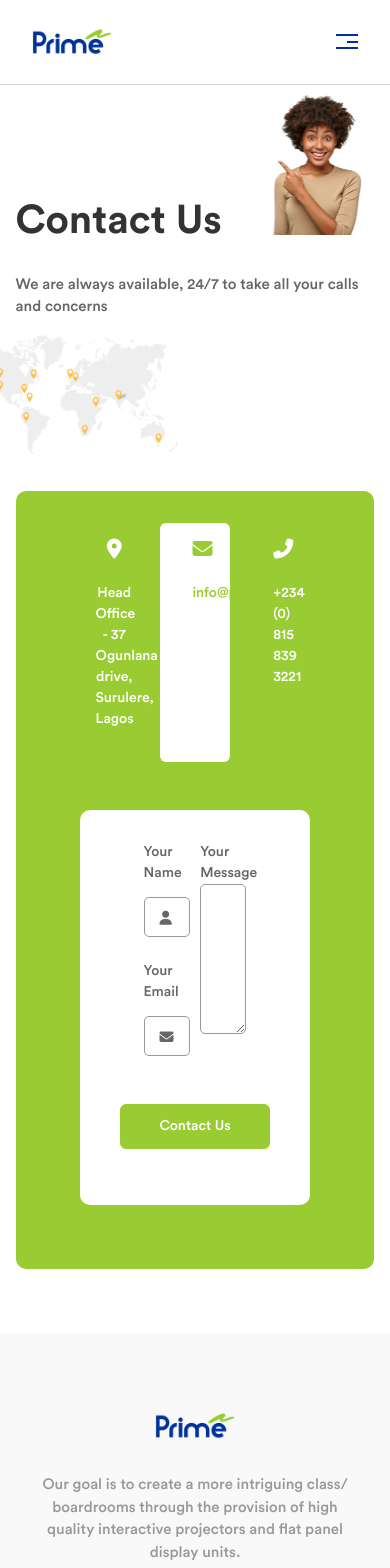
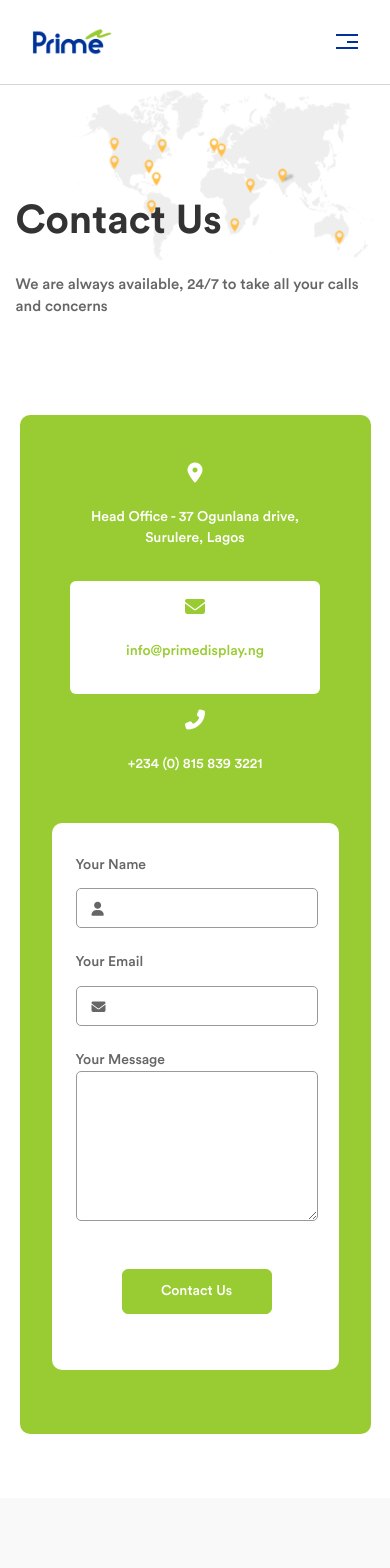
Before and after one commit to The-Anomaly/PrimeDisplay, a React (Create React App) app: page /contact in a window 390 px wide. Shown: the top 1568 px of the page. Built offline with nearby package versions, Linux system fonts and the light colour scheme.

Commit message:
contact page responsiveness

```diff
--- a/src/Components/Contact/contact.css
+++ b/src/Components/Contact/contact.css
@@ -130,9 +130,25 @@
     padding: 1rem;
 }
 
+@media(max-width: 1200px) {
+    .p-ct-img {
+        top: -21rem;
+    }
+}
+
 @media(max-width: 1000px) {
     .p-contactus-ttl {
         font-size: 3rem;
+    }
+    .p-ct-img {
+        top: -48%;
+    }
+    .p-ct-location {
+        padding: 1rem;
+    }
+    .p-contact-form {
+        padding-left: 2rem;
+        padding-right: 2rem;
     }
 }
 
@@ -146,10 +162,37 @@
         padding-top: 7rem;
         border: none;
         padding-bottom: 2rem;
+        position: relative;
     }
     .p-contactus div:nth-child(1) {
         width: 100%;
         max-width: 750px;
+    }
+    .p-ct-img {
+        display: none;
+    }
+    .p-map {
+        position: absolute;
+        top: 5px;
+        margin: auto;
+        right: 0;
+    }
+    .p-contact-form {
+        margin-top: 3rem;
+        max-width: 600px;
+        margin-left: auto;
+        margin-right: auto;
+        width: 90%;
+    }
+    .p-ct-info, .p-ct-inputs {
+        flex-direction: column;
+        align-items: center;
+    }
+    .p-ct-location, .p-ct-msg, .p-ct-deets {
+        width: 100%;
+    }
+    .p-ct-form {
+        margin-top: 1rem;
     }
 }
 
@@ -157,4 +200,11 @@
     .p-contactus-ttl {
         font-size: 2.5rem;
     }
+    .p-map {
+        width: 85%;
+    }
+    .p-ct-form {
+        padding-left: 1.5rem;
+        padding-right: 1.5em;
+    }
 }
```
